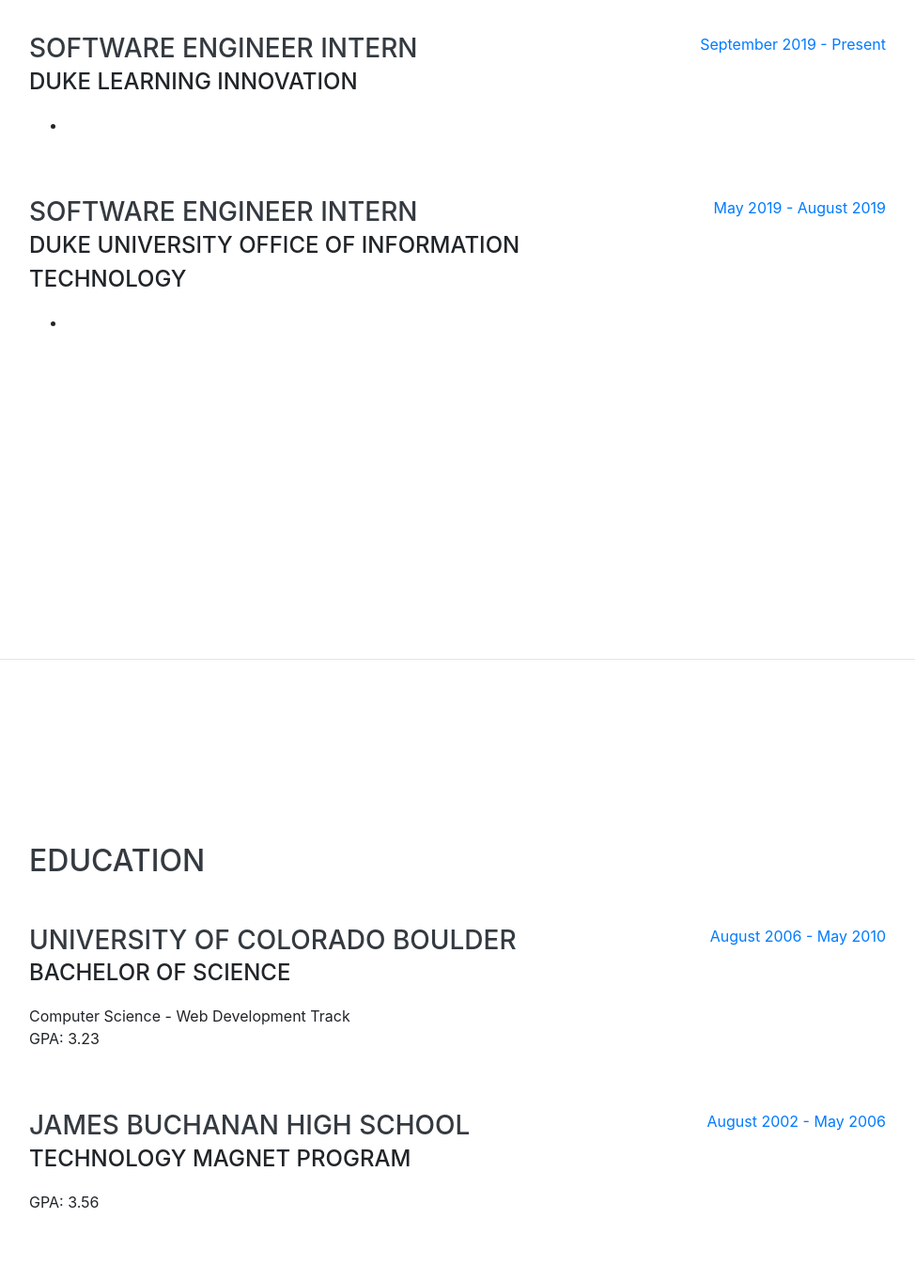
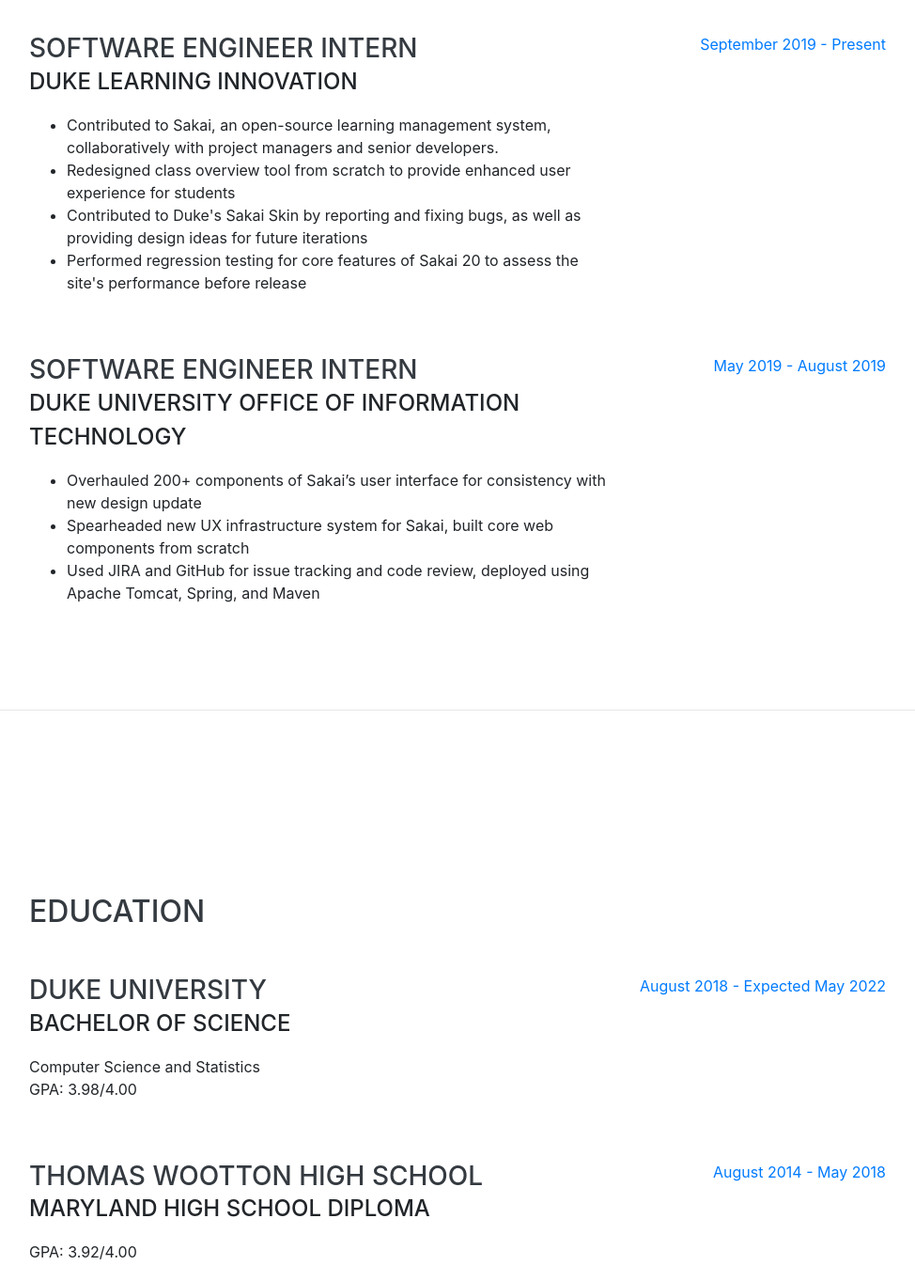
Before and after one commit to wyu12/wyu12.github.io, a website with bundled scripts: page index.html in a window 1280 px wide. Shown: the part 900-2263 px from the top of the page at 94% size, without its empty margins (289-1263 px from the left). Built offline with nearby package versions, Linux system fonts and the light colour scheme; a web font is replaced by a local one.

Commit message:
added more resume information

```diff
--- a/index.html
+++ b/index.html
@@ -95,7 +95,10 @@
             <h3 class="mb-0">Software Engineer Intern</h3>
             <div class="subheading mb-3">Duke Learning Innovation</div>
             <ul>
-              <li> </li>
+              <li> Contributed to Sakai, an open-source learning management system, collaboratively with project managers and senior developers. </li>
+              <li> Redesigned class overview tool from scratch to provide enhanced user experience for students </li>
+              <li> Contributed to Duke's Sakai Skin by reporting and fixing bugs, as well as providing design ideas for future iterations</li>
+              <li> Performed regression testing for core features of Sakai 20 to assess the site's performance before release </li>
             </ul>
           </div>
           <div class="resume-date text-md-right">
@@ -108,8 +111,9 @@
             <h3 class="mb-0">Software Engineer Intern</h3>
             <div class="subheading mb-3">Duke University Office of Information Technology</div>
            <ul>
-             <li> </li>
-           </ul>
+             <li>Overhauled 200+ components of Sakai’s user interface for consistency with new design update </li>
+             <li>Spearheaded new UX infrastructure system for Sakai, built core web components from scratch </li>
+             <li>Used JIRA and GitHub for issue tracking and code review, deployed using Apache Tomcat, Spring, and Maven</li>
           </div>
           <div class="resume-date text-md-right">
             <span class="text-primary">May 2019 - August 2019</span>
@@ -130,24 +134,24 @@
 
         <div class="resume-item d-flex flex-column flex-md-row justify-content-between mb-5">
           <div class="resume-content">
-            <h3 class="mb-0">University of Colorado Boulder</h3>
+            <h3 class="mb-0">Duke University</h3>
             <div class="subheading mb-3">Bachelor of Science</div>
-            <div>Computer Science - Web Development Track</div>
-            <p>GPA: 3.23</p>
+            <div>Computer Science and Statistics</div>
+            <p>GPA: 3.98/4.00</p>
           </div>
           <div class="resume-date text-md-right">
-            <span class="text-primary">August 2006 - May 2010</span>
+            <span class="text-primary">August 2018 - Expected May 2022</span>
           </div>
         </div>
 
         <div class="resume-item d-flex flex-column flex-md-row justify-content-between">
           <div class="resume-content">
-            <h3 class="mb-0">James Buchanan High School</h3>
-            <div class="subheading mb-3">Technology Magnet Program</div>
-            <p>GPA: 3.56</p>
+            <h3 class="mb-0">Thomas Wootton High School</h3>
+            <div class="subheading mb-3">Maryland High School Diploma</div>
+            <p>GPA: 3.92/4.00</p>
           </div>
           <div class="resume-date text-md-right">
-            <span class="text-primary">August 2002 - May 2006</span>
+            <span class="text-primary">August 2014 - May 2018</span>
           </div>
         </div>
 
```
